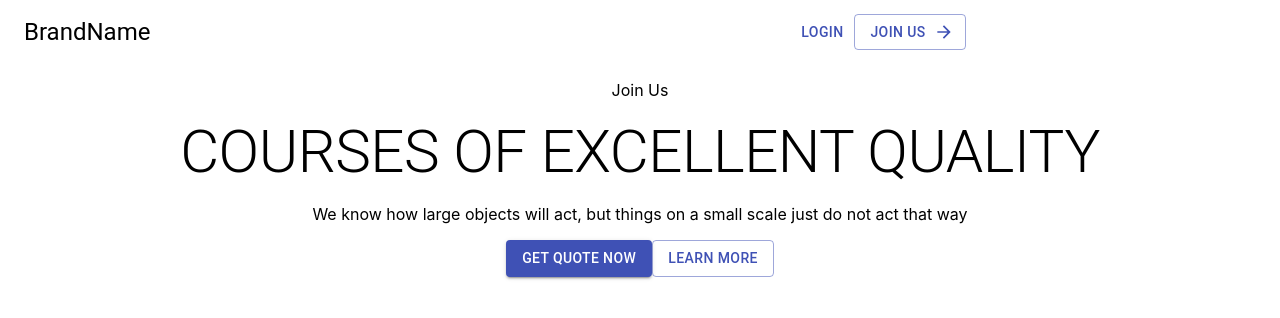
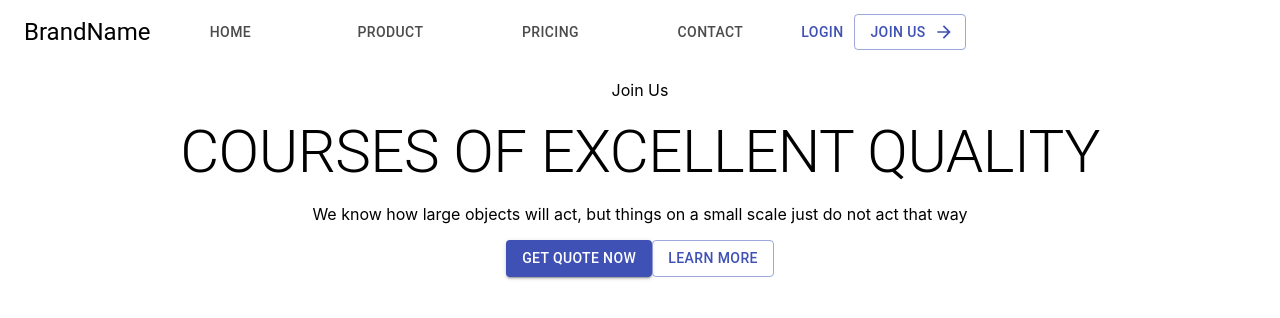
Before and after one commit to JW357/Internship-project, a React (Create React App) app: page / in a window 1280 px wide. Shown: the top 318 px of the page. Built offline with nearby package versions, Linux system fonts and the light colour scheme.

Commit message:
zmiana ul na Tabs

```diff
--- a/src/App.js
+++ b/src/App.js
@@ -14,11 +14,11 @@ function App() {
         <Typography variant = "h5" className="logo">
           BrandName
         </Typography>
-          <Tabs color= "primary">
-            <Tab>Home</Tab>
-            <Tab>Product</Tab>
-            <Tab>Pricing</Tab>
-            <Tab>Contact</Tab>
+          <Tabs variant="fullWidth">
+            <Tab label="Home"/>
+            <Tab label="Product"/>
+            <Tab label="Pricing"/>
+            <Tab label="Contact"/>
           </Tabs>
         <Button color="primary">
           Login
```
